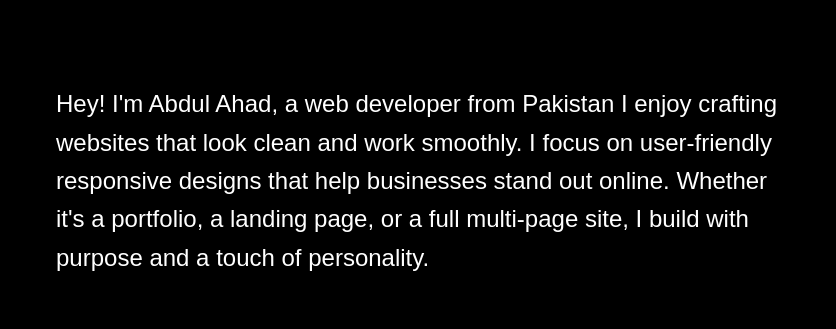
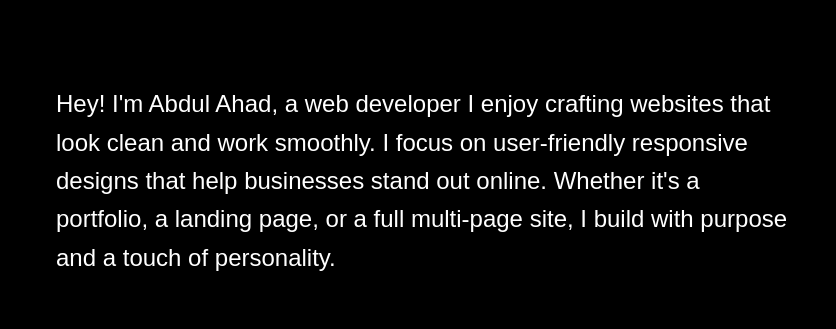
Before and after one commit to AbdulAhad820/myportfolio, a plain HTML site: page index.html in a window 1280 px wide. Shown: the part 965-1294 px from the top of the page, 444-1280 px from the left. Drawn offline with Linux system fonts and the light colour scheme.

Commit message:
Update index.html

```diff
--- a/index.html
+++ b/index.html
@@ -5,20 +5,16 @@
     <meta name="viewport" content="width=device-width, initial-scale=1.0">
     <title>Abdul Ahad Portfolio</title>
     <style>
-        /* Reset and base styles */
         * {
             margin: 0;
             padding: 0;
             box-sizing: border-box;
         }
-
         body {
             overflow-x: hidden;
             font-family: Arial, sans-serif;
             line-height: 1.6;
         }
-
-        /* Main section */
         .main {
             background: linear-gradient(rgba(0, 0, 0, 0.4), rgba(0, 0, 0, 0.3)), url(bg1.jpg);
             background-size: cover;
@@ -32,19 +28,15 @@
             text-align: center;
             padding: 20px;
         }
-
         .well {
             color: white;
             font-size: clamp(2.5rem, 5vw, 5rem);
             margin-bottom: 20px;
         }
-
         .well2 {
             color: beige;
             font-size: clamp(1.5rem, 3vw, 3rem);
         }
-
-        /* About section */
         .about {
             background-color: black;
             width: 100%;
@@ -54,7 +46,6 @@
             justify-content: center;
             padding: 60px 20px;
         }
-
         .aboutme {
             color: white;
             font-size: clamp(2rem, 5vw, 4rem);
@@ -62,13 +53,11 @@
             width: 100%;
             margin-bottom: 30px;
         }
-
         .me {
             background: -webkit-linear-gradient(red, #333);
             -webkit-background-clip: text;
             -webkit-text-fill-color: transparent;
         }
-
         .about-content {
             display: flex;
             flex-wrap: wrap;
@@ -77,20 +66,16 @@
             max-width: 1200px;
             gap: 60px;
         }
-
         .img {
             flex: 0 0 auto;
         }
-
         .img img {
             width: 100%;
             max-width: 400px;
             height: auto;
             border-radius: 10px;
-            /* Changed to contain to show full image */
             object-fit: contain;
         }
-
         .aboutme2 {
             color: white;
             font-size: clamp(1rem, 3vw, 1.5rem);
@@ -98,8 +83,6 @@
             min-width: 300px;
             text-align: left;
         }
-
-        /* Work section */
         .work {
             background: linear-gradient(rgba(0, 0, 0, 0.4), rgba(0, 0, 0, 0.4)), url(bg3.jpg);
             background-size: cover;
@@ -112,20 +95,17 @@
             justify-content: center;
             align-items: center;
         }
-
         .check {
             color: white;
             text-align: center;
             font-size: clamp(2rem, 4vw, 4rem);
             margin-bottom: 40px;
         }
-
         .mywork {
             background: -webkit-linear-gradient(red, #333);
             -webkit-background-clip: text;
             -webkit-text-fill-color: transparent;
         }
-
         .work-gallery {
             display: grid;
             grid-template-columns: repeat(auto-fit, minmax(350px, 1fr));
@@ -133,7 +113,6 @@
             width: 100%;
             max-width: 1400px;
         }
-
         .work-item {
             overflow: hidden;
             border-radius: 10px;
@@ -146,20 +125,15 @@
             padding: 20px;
             min-height: 400px;
         }
-
         .work-item:hover {
             transform: translateY(-5px);
         }
-
         .work-item img {
             width: 100%;
             max-height: 350px;
-            /* Changed to contain to show full image */
             object-fit: contain;
             display: block;
         }
-
-        /* Contact section */
         .contact {
             padding: 60px 20px;
             width: 100%;
@@ -169,19 +143,16 @@
             background-repeat: no-repeat;
             text-align: center;
         }
-
         .contact-title {
             color: white;
             font-size: clamp(2rem, 5vw, 3.5rem);
             margin-bottom: 40px;
         }
-
         .contact-gradient {
             background: -webkit-linear-gradient(red, #333);
             -webkit-background-clip: text;
             -webkit-text-fill-color: transparent;
         }
-
         .contact-buttons {
             display: flex;
             flex-wrap: wrap;
@@ -189,7 +160,6 @@
             gap: 30px;
             margin-top: 30px;
         }
-
         .contact-button {
             display: inline-block;
             background-color: red;
@@ -201,73 +171,58 @@
             transition: all 0.3s ease;
             min-width: 180px;
         }
-
         .contact-button:hover {
             transform: scale(1.05);
             box-shadow: 0 5px 15px rgba(255, 0, 0, 0.4);
         }
 
-        /* Media queries for specific adjustments */
         @media (max-width: 1024px) {
             .work-gallery {
                 grid-template-columns: repeat(auto-fit, minmax(300px, 1fr));
             }
-
             .work-item {
                 min-height: 350px;
             }
-
             .work-item img {
                 max-height: 300px;
             }
         }
-
         @media (max-width: 768px) {
             .about-content {
                 flex-direction: column;
             }
-
             .aboutme2 {
                 text-align: center;
             }
-
             .work-gallery {
                 grid-template-columns: 1fr;
             }
-
             .contact-buttons {
                 flex-direction: column;
                 align-items: center;
             }
-
             .img img {
                 max-width: 300px;
             }
         }
-
         @media (max-width: 480px) {
             .main {
                 height: 80vh;
             }
-
             .about, .work, .contact {
                 padding: 40px 15px;
             }
-
             .contact-button {
                 width: 100%;
                 max-width: 250px;
             }
-
             .work-item {
                 min-height: 300px;
                 padding: 15px;
             }
-
             .work-item img {
                 max-height: 250px;
             }
-
             .img img {
                 max-width: 250px;
             }
@@ -287,11 +242,10 @@
                 <img src="float.png" alt="Abdul Ahad">
             </div>
             <div class="aboutme2">
-                Hey! I'm Abdul Ahad, a web developer from Pakistan I enjoy crafting websites that look clean and work smoothly. I focus on user-friendly responsive designs that help businesses stand out online. Whether it's a portfolio, a landing page, or a full multi-page site, I build with purpose and a touch of personality.
+                Hey! I'm Abdul Ahad, a web developer I enjoy crafting websites that look clean and work smoothly. I focus on user-friendly responsive designs that help businesses stand out online. Whether it's a portfolio, a landing page, or a full multi-page site, I build with purpose and a touch of personality.
             </div>
         </div>
     </div>
-
     <div class="work">
         <h2 class="check">Check out some of my <span class="mywork">work</span></h2>
         <div class="work-gallery">
@@ -312,7 +266,6 @@
             </div>
         </div>
     </div>
-
     <div class="contact">
         <h2 class="contact-title">Let's Work <span class="contact-gradient">Together</span></h2>
         <div class="contact-buttons">
```
